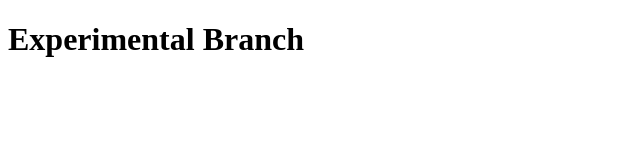
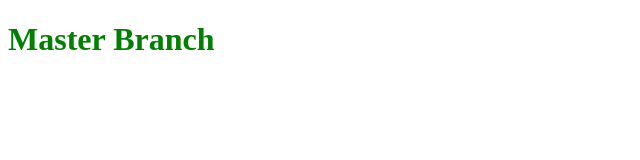
Before and after one commit to varanasikrishna/Git-Repo-CSE-F, a plain HTML site: page index.html in a window 1280 px wide. Shown: the whole page, without its empty margins (0-640 px from the left). Drawn offline with Linux system fonts and the light colour scheme.

Commit message:
Update index.html, add style attribute

```diff
--- a/index.html
+++ b/index.html
@@ -6,6 +6,6 @@
     <title>Document</title>
   </head>
   <body>
-    <h1>Experimental Branch</h1>
+    <h1 style="color:green">Master Branch</h1>
   </body>
 </html>
```
